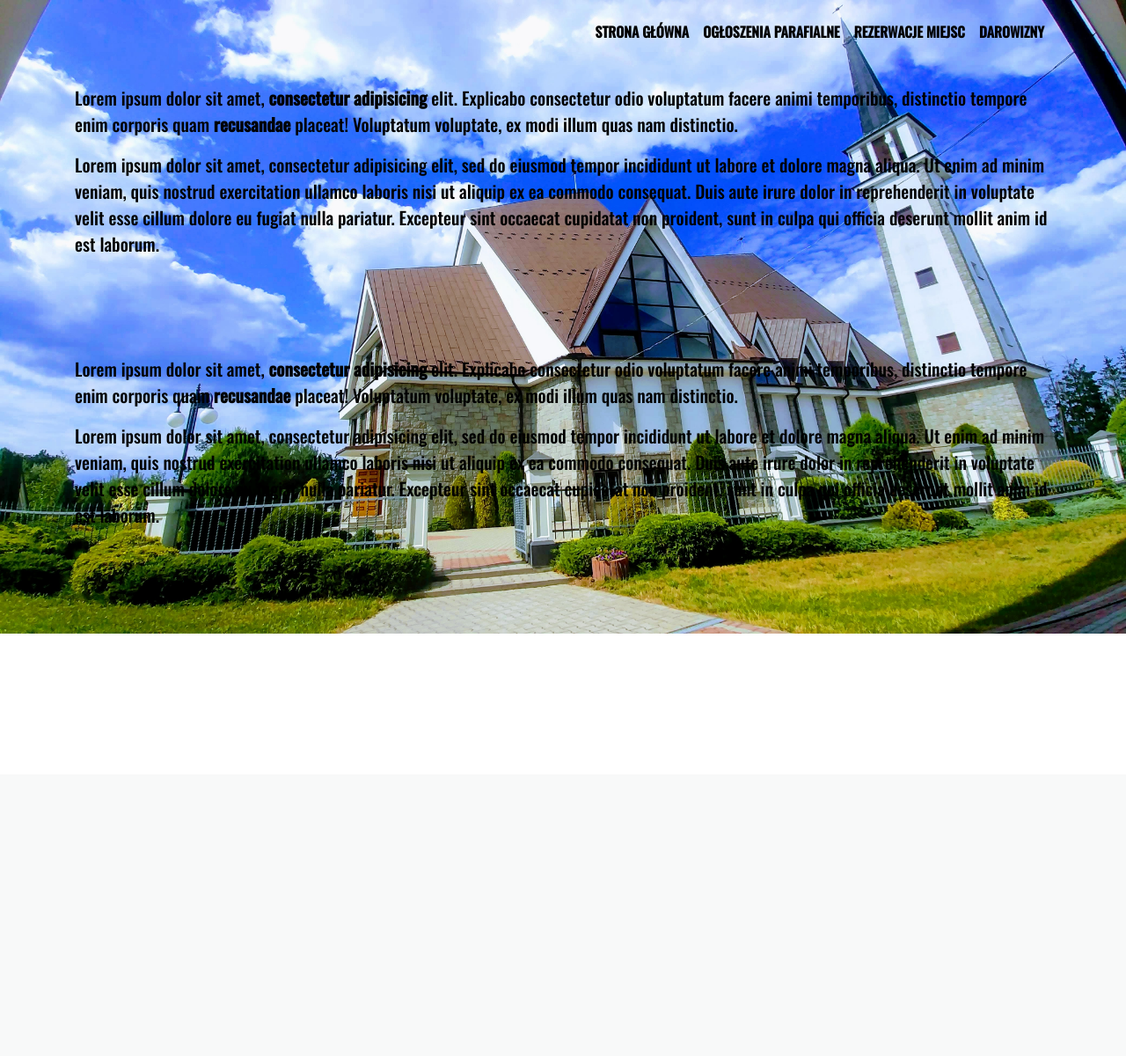
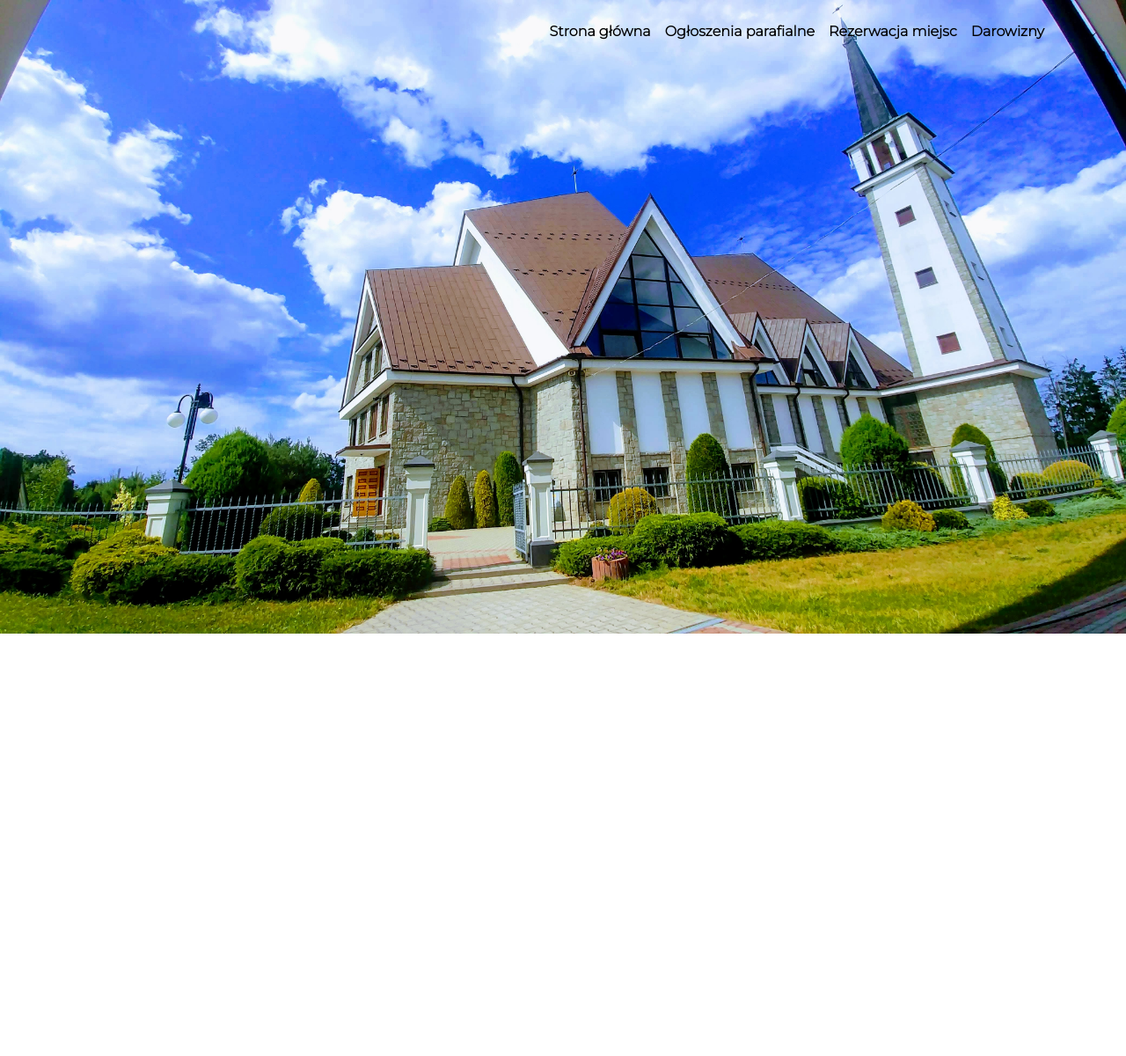
Before and after one commit to marcinele/Parish-website, a PHP site: page / in a window 1280 px wide. Shown: the whole page at 88% size. Before the commit the page ends 720 px from the top, so only its background shows below. Run offline with PHP 8.4, Linux system fonts and the light colour scheme.

Commit message:
Added cool feature

```diff
--- a/css/style.css
+++ b/css/style.css
@@ -4,6 +4,7 @@
 
 .navbar .nav-link {
     color: black;
+    font-family: 'Montserrat', sans-serif;
 }
 
 .navbar .nav-link:hover,
@@ -58,11 +59,15 @@
 
 
 body {
-    min-height: 110vh;
+    min-height: 150vh;
     background-image: url("/Images/background_home.jpg");
     background-position: top;
     background-size: 100%;
     background-repeat: no-repeat;
-    font-family: 'Oswald', sans-serif;
+    font-family: 'Montserrat', sans-serif;
     color: black !important;
 }
+
+ul li a{
+    transition: all ease 0.5s;
+}
--- a/html/index.html
+++ b/html/index.html
@@ -11,8 +11,9 @@
   <meta name="viewport" content="width=device-width, initial-scale=1">
   <link rel="stylesheet" href="/css/style.css">
    <link rel="preconnect" href="https://fonts.gstatic.com">
-  <link href="https://fonts.googleapis.com/css2?family=Oswald:wght@500&display=swap" rel="stylesheet">
-  <script type="text/javascript" src="/js/home.js"></script>
+    <link rel="preconnect" href="https://fonts.gstatic.com">
+    <link href="https://fonts.googleapis.com/css2?family=Montserrat:wght@300&display=swap" rel="stylesheet">
+    <script type="text/javascript" src="/js/home.js"></script>
 </head>
 <body>
   <!-- Navbar-->
@@ -21,10 +22,10 @@
         <div class="container"><a href="#" class="navbar-brand text-uppercase font-weight-bold"></a>
             <div id="navbarSupportedContent" class="collapse navbar-collapse">
                 <ul class="navbar-nav ml-auto">
-                    <li class="nav-item active"><a href="#" class="nav-link text-uppercase font-weight-bold">STRONA GŁÓWNA <span class="sr-only">(current)</span></a></li>
-                    <li class="nav-item"><a href="#" class="nav-link text-uppercase font-weight-bold">OGŁOSZENIA PARAFIALNE</a></li>
-                    <li class="nav-item"><a href="#" class="nav-link text-uppercase font-weight-bold">REZERWACJE MIEJSC</a></li>
-                    <li class="nav-item"><a href="#" class="nav-link text-uppercase font-weight-bold">DAROWIZNY</a></li>
+                    <li class="nav-item active"><a href="#" class="nav-link font-weight-bold">Strona główna<span class="sr-only">(current)</span></a></li>
+                    <li class="nav-item"><a href="#" class="nav-link font-weight-bold">Ogłoszenia parafialne</a></li>
+                    <li class="nav-item"><a href="#" class="nav-link font-weight-bold">Rezerwacja miejsc</a></li>
+                    <li class="nav-item"><a href="#" class="nav-link font-weight-bold">Darowizny </a></li>
                 </ul>
             </div>
         </div>
@@ -32,7 +33,7 @@
 </header>
 
 
-<!-- For demo purpose -->
+<!-- For demo purpose
 <div class="container">
     <div class="pt-5 text-white">
         <div class="py-5">
@@ -45,4 +46,5 @@
         </div>
     </div>
 </div>
+-->
 </body>
--- a/js/home.js
+++ b/js/home.js
@@ -7,3 +7,13 @@
         }
     });
 });
+$(function() {
+    $("ul li a").mouseover(function(){
+        $("ul li a").css("opacity", "0.3");
+        $(this).css("opacity", "1");
+    });
+    $("ul li a").mouseout(function(){
+        $("ul li a").css("opacity", "1");
+    });
+
+});
```
